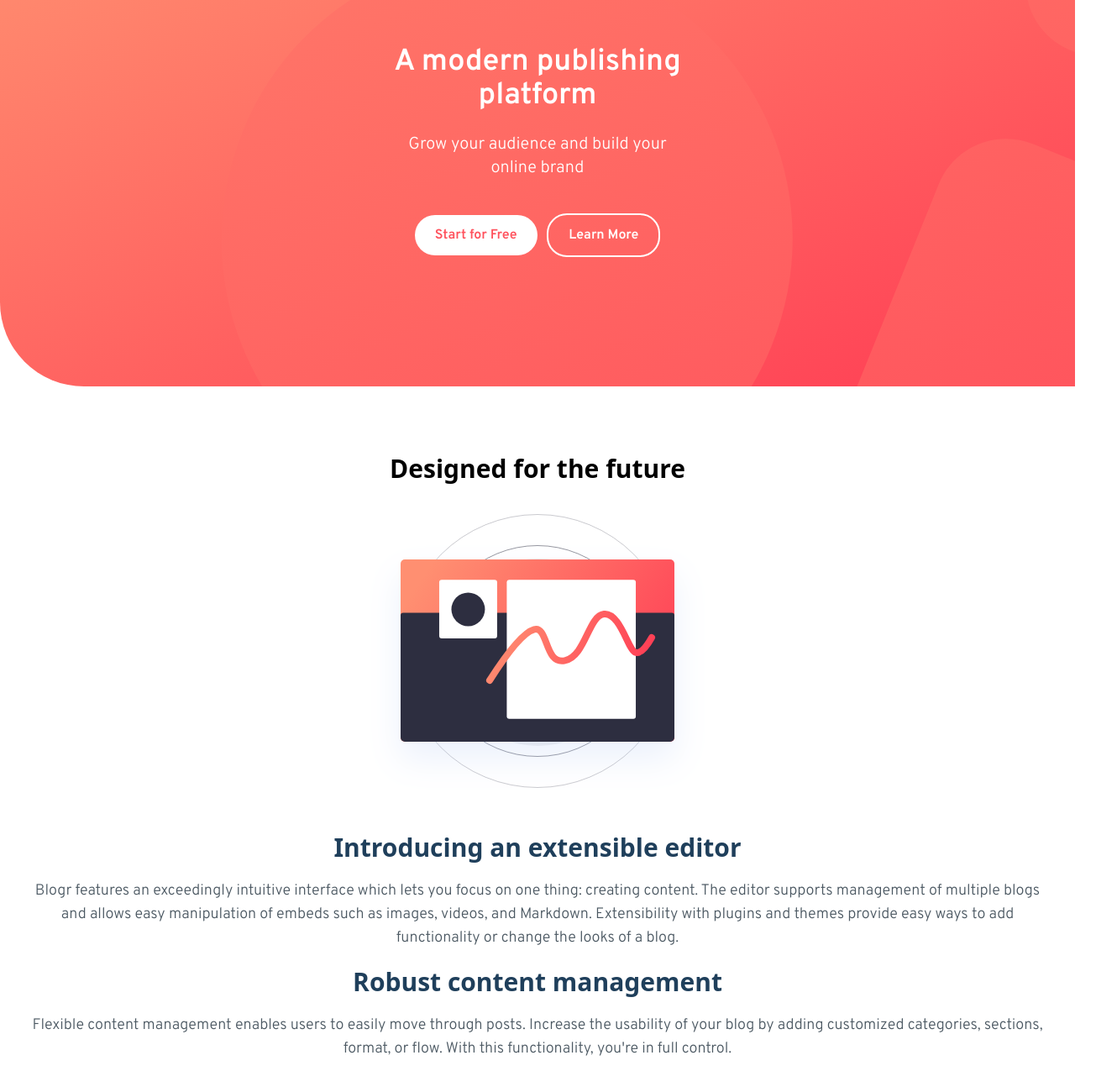
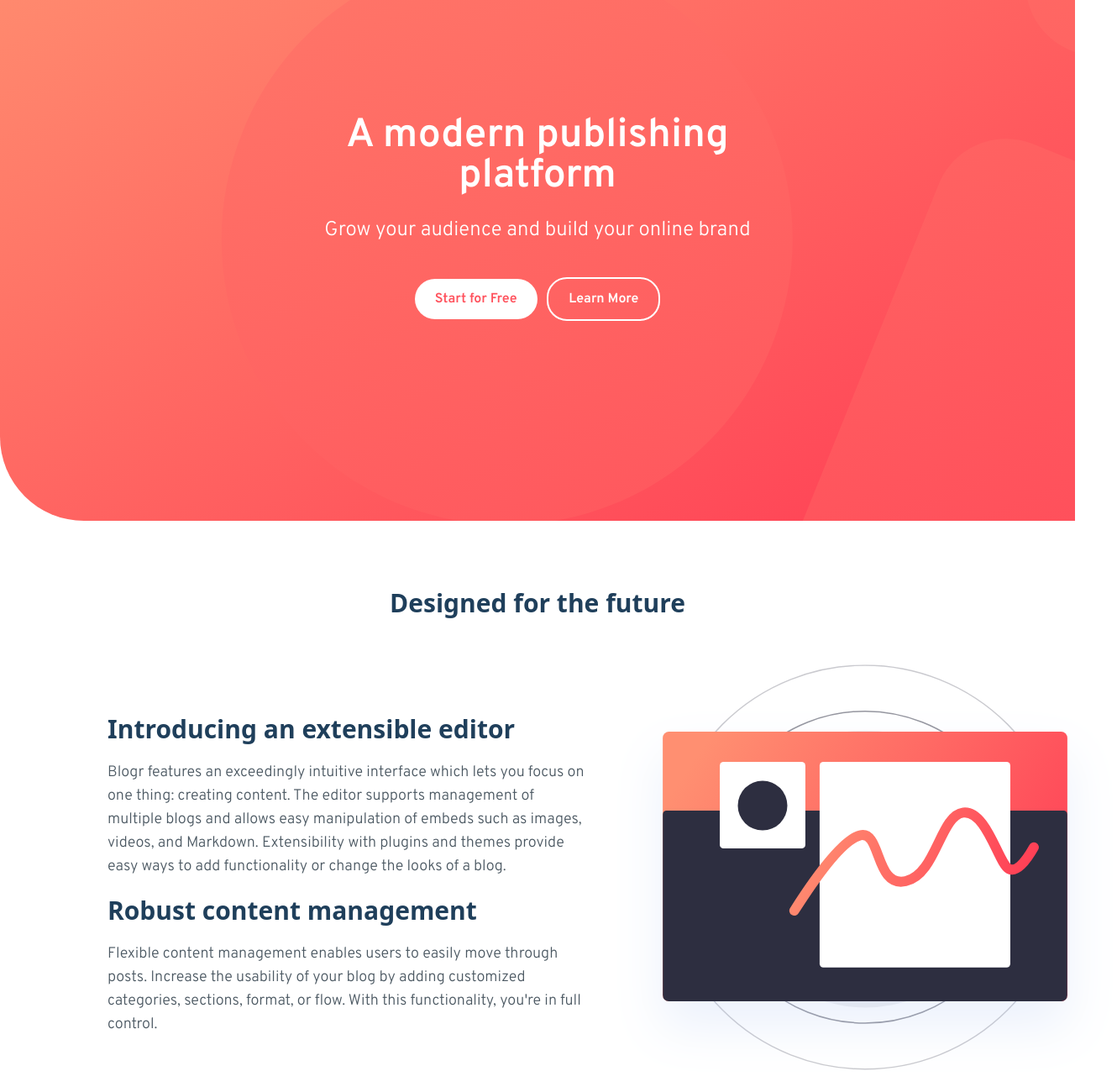
Before and after one commit to amit-kumar-18/Blogr-Landing-Page, a website built with Vite: page index.html in a window 1280 px wide. Shown: the part 100-1400 px from the top of the page at 84% size, 1330 px wide, since content can reach past the window. Built offline with nearby package versions, Linux system fonts and the light colour scheme.

Commit message:
2 sections of main configured for desktop desing

```diff
--- a/index.html
+++ b/index.html
@@ -11,7 +11,7 @@
   </head>
   <body>
     <header
-      class="bg-gradient-to-br from-[#ff8f70] to-[#ff3d54] rounded-bl-[30px] min-h-[70vh] relative overflow-hidden md:rounded-bl-[100px]"
+      class="bg-gradient-to-br from-[#ff8f70] to-[#ff3d54] rounded-bl-[30px] min-h-[70vh] relative overflow-hidden md:rounded-bl-[100px] lg:min-h-[90vh]"
     >
       <nav class="relative z-10">
         <ul
@@ -121,11 +121,13 @@
       </nav>
 
       <section
-        class="hero text-white absolute top-[50%] left-[50%] translate-x-[-50%] translate-y-[-50%] font-overpass w-[350px] text-center z-[1]"
+        class="hero text-white absolute top-[50%] left-[50%] translate-x-[-50%] translate-y-[-50%] font-overpass w-[350px] text-center z-[1] lg:w-auto"
       >
         <div class="hero__heading mb-10">
-          <h1 class="text-4xl font-bold mb-6">A modern publishing platform</h1>
-          <p class="text-xl font-light font-overpass">
+          <h1 class="text-4xl font-bold mb-6 lg:text-5xl">
+            A modern publishing platform
+          </h1>
+          <p class="text-xl font-light font-overpass lg:text-2xl">
             Grow your audience and build your online brand
           </p>
         </div>
@@ -158,17 +160,27 @@
     </header>
 
     <main class="main my-[5rem]">
-      <section class="row-1 text-center mx-4">
-        <h2 class="heading">Designed for the future</h2>
-        <div class="row-1__img py-4 mb-8 grid place-content-center">
-          <img src="./images/illustration-editor-mobile.svg" alt="" />
+      <h2 class="heading text-center text-[#1f3f5b]">
+        Designed for the future
+      </h2>
+      <section
+        class="row-1 text-center mx-4 lg:grid lg:grid-cols-2 lg:text-left lg:grid-flow-dense lg:my-20 lg:ml-32 lg:mr-0"
+      >
+        <div
+          class="row-1__img py-4 mb-8 grid place-content-center lg:col-start-2 lg:place-content-end"
+        >
+          <img
+            src="./images/illustration-editor-mobile.svg"
+            alt=""
+            class="lg:scale-[1.2] lg:w-[500px]"
+          />
         </div>
-        <div class="row-1__text">
+        <div class="row-1__text lg:place-self-center">
           <div class="text__item">
             <h3 class="heading text-[#1f3f5b]">
               Introducing an extensible editor
             </h3>
-            <p class="paragraph text-[#4b5862]">
+            <p class="paragraph text-[#4b5862] lg:p-0">
               Blogr features an exceedingly intuitive interface which lets you
               focus on one thing: creating content. The editor supports
               management of multiple blogs and allows easy manipulation of
@@ -179,7 +191,7 @@
           </div>
           <div class="text__item">
             <h3 class="heading text-[#1f3f5b]">Robust content management</h3>
-            <p class="paragraph text-[#4b5862]">
+            <p class="paragraph text-[#4b5862] lg:p-0">
               Flexible content management enables users to easily move through
               posts. Increase the usability of your blog by adding customized
               categories, sections, format, or flow. With this functionality,
@@ -189,7 +201,7 @@
         </div>
       </section>
 
-      <section class="row-2 mt-64">
+      <section class="row-2 mt-64 lg:mb-40">
         <div class="row-2__img-mobile relative">
           <img
             src="./images/illustration-phones.svg"
@@ -217,15 +229,19 @@
         </div>
       </section>
 
-      <section class="row-3 text-center mx-4 my-5">
-        <div class="row-3__img py-4 my-14 grid place-content-center">
+      <section
+        class="row-3 text-center mx-4 my-5 lg:grid lg:grid-cols-2 lg:text-left lg:my-20 lg:ml-0 lg:mr-32"
+      >
+        <div
+          class="row-3__img py-4 my-14 grid place-content-center lg:place-content-start lg:my-0"
+        >
           <img
             src="./images/illustration-laptop-mobile.svg"
             alt=""
-            class="scale-[1.2]"
+            class="scale-[1.2] lg:scale-[1.3] lg:w-[500px]"
           />
         </div>
-        <div class="row-3__text">
+        <div class="row-3__text lg:place-self-center">
           <div class="text__item">
             <h3 class="heading text-[#1f3f5b]">Free, open, simple</h3>
             <p class="paragraph text-[#4b5862]">
--- a/style.css
+++ b/style.css
@@ -1,8 +1,6 @@
 @import url('https://fonts.googleapis.com/css2?family=Overpass:wght@300;600&family=Ubuntu:wght@400;500;700&display=swap');
 @tailwind base;
 @tailwind components;
-@tailwind utilities;
-
 .heading {
   font-weight: 600;
   font-size: 1.875rem;
@@ -17,3 +15,5 @@
   margin-bottom: 1.25rem;
   padding-inline: 1.25rem;
 }
+
+@tailwind utilities;
```
